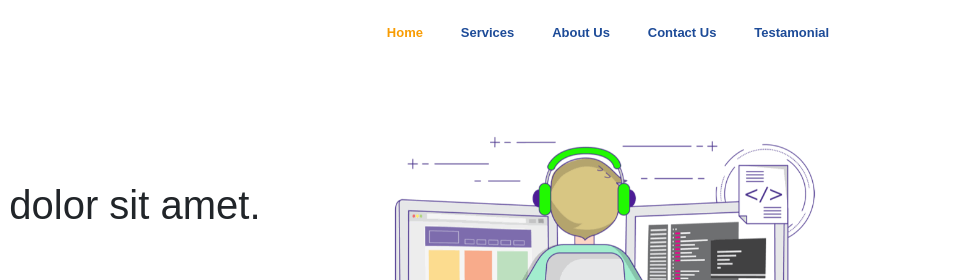
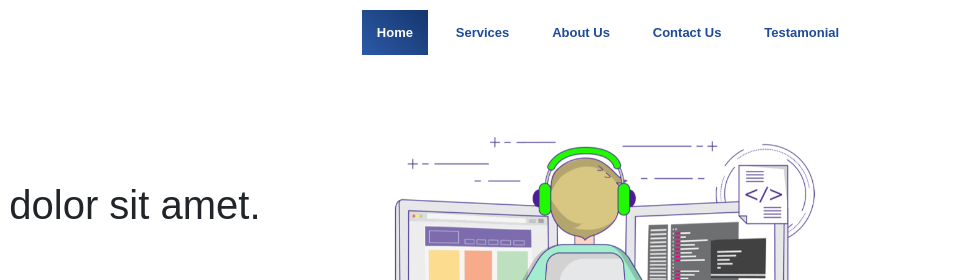
Before and after one commit to Sameed1990/ttecherz.github.co, a plain HTML site: page index.html in a window 1280 px wide. In both pictures the pointer is over the link "Home". Shown: the top 280 px of the page, 323-1280 px from the left. Drawn offline with nearby package versions, Linux system fonts and the light colour scheme.

Commit message:
Add files via upload

```diff
--- a/css/index.css
+++ b/css/index.css
@@ -41,9 +41,11 @@ nav {
     color: #1d4b98;
     font-size: 13px;
     font-weight: 700;
+    padding: 15px 15px;
 }
  ul > li > a:hover{
-    color: #f89c03;
+    background: linear-gradient(45deg, #2c5aa7, #15366e);
+    color: white;
     transition: 0.5s;
 }
 
```
Also changed, not shown: index.html (line endings or trailing spaces).
